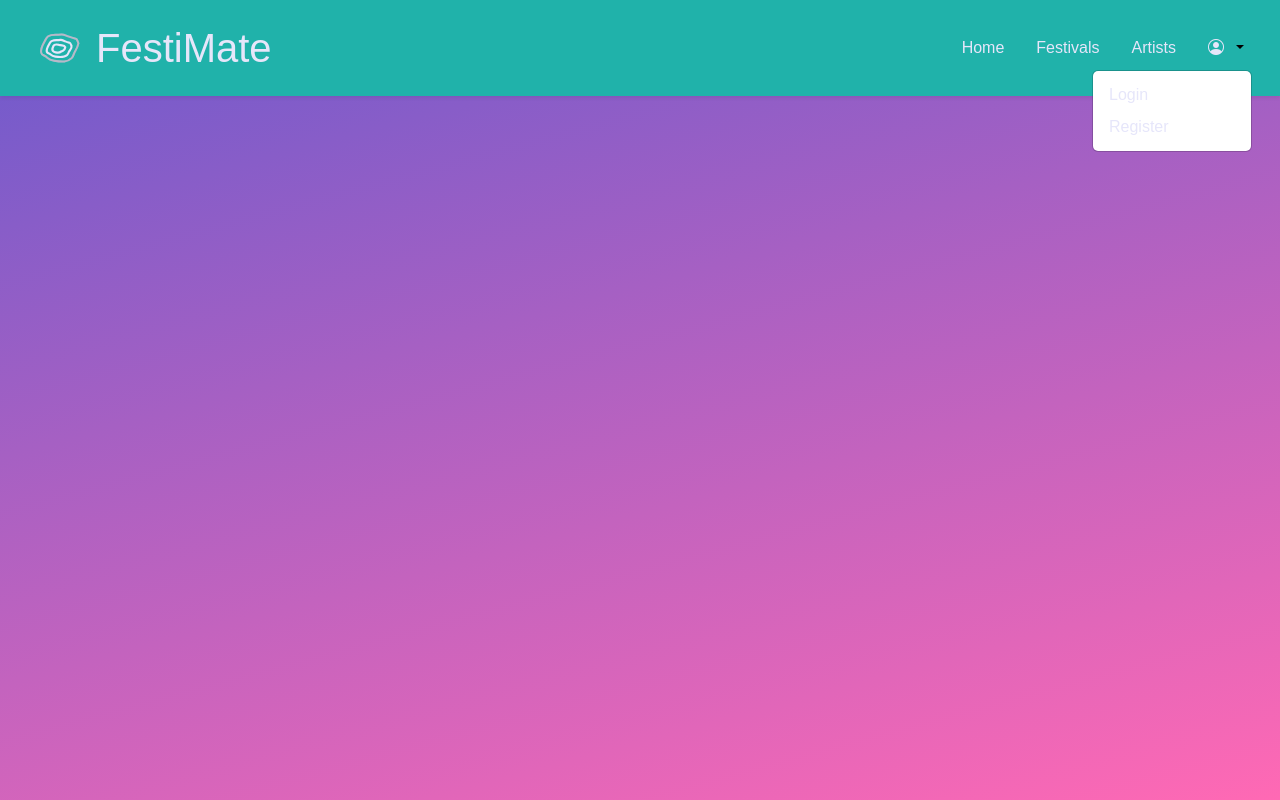
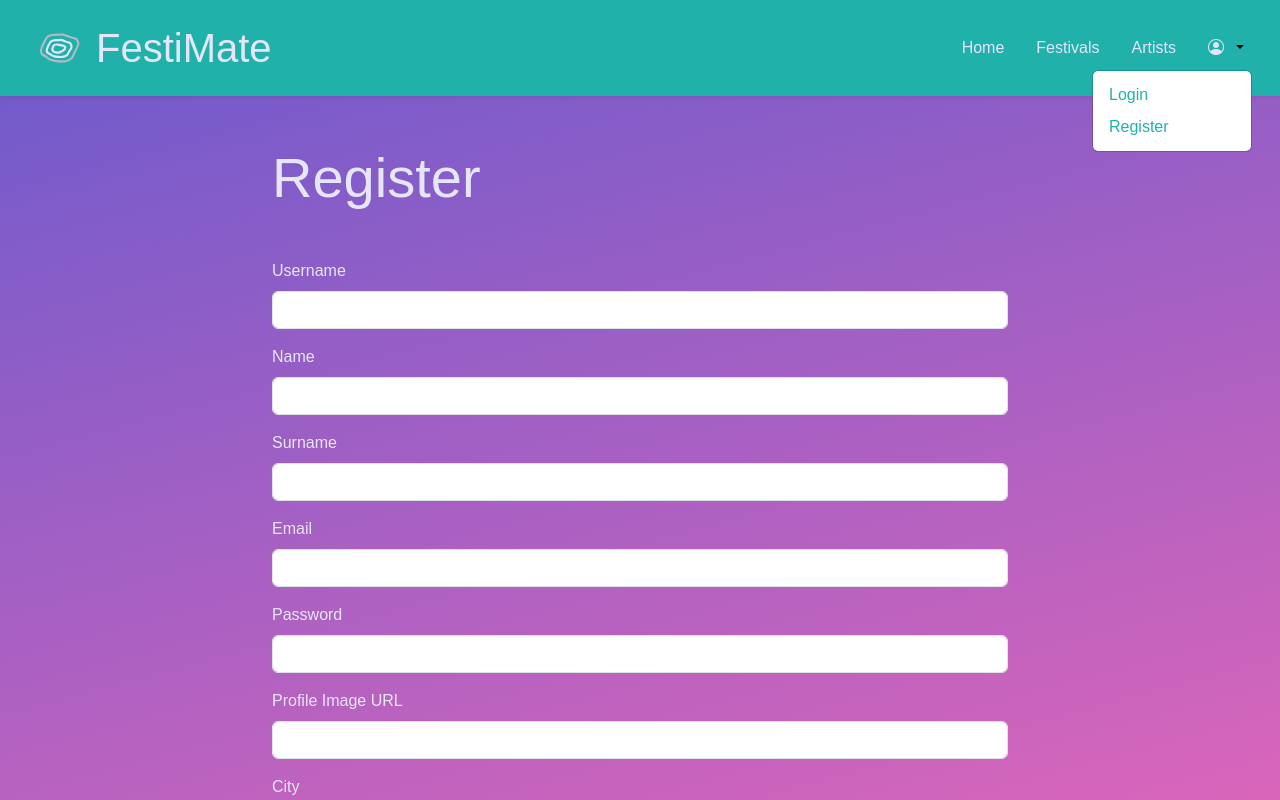
Before and after one commit to ZairaStra/Capstone---FestiMate, a React (Vite) app in the folder capstone_fe/: page /register in a window 1280 px wide. Both pictures are taken after a click on the button 1225 px from the left and 48 px from the top of the page. Shown: the top 800 px of the page. Built offline with nearby package versions, Linux system fonts and the light colour scheme; a web font is replaced by a local one.

Commit message:
added registration page and fixed login page

```diff
--- a/capstone_fe/src/App.css
+++ b/capstone_fe/src/App.css
@@ -1,7 +1,12 @@
 @import url("https://fonts.googleapis.com/css2?family=Asap+Condensed:ital,wght@0,200;0,300;0,400;0,500;0,600;0,700;0,800;0,900;1,200;1,300;1,400;1,500;1,600;1,700;1,800;1,900&display=swap");
 
+#root {
+  min-height: 100vh;
+  display: flex;
+  flex-direction: column;
+}
+
 body {
-  min-height: 100vh;
   margin: 0;
   font-family: "Asap Condensed", sans-serif;
   font-size: 1rem;
@@ -70,7 +75,17 @@ h6 {
   transition: color 0.2s;
 }
 
+.nav-dropdown-links {
+  color: #20b2aa;
+  text-decoration: none;
+  transition: color 0.2s;
+}
+
 .links:hover {
+  color: #ff69b4;
+}
+
+.nav-dropdown-links:hover {
   color: #ff69b4;
 }
 
--- a/capstone_fe/src/App.jsx
+++ b/capstone_fe/src/App.jsx
@@ -11,6 +11,8 @@ import Festivals from "./pages/public/Festivals";
 import FestivalDetail from "./pages/public/FestivalDetail";
 import Artists from "./pages/public/Artists";
 import ArtistDetail from "./pages/public/ArtistDetail";
+import Login from "./pages/public/Login";
+import Registration from "./pages/public/Registration";
 
 function App() {
   const userRole = useSelector((state) => state.user.role);
@@ -23,8 +25,8 @@ function App() {
     <BrowserRouter>
       <FestiMateNav />
       <Routes>
-        {/*<Route path="/login" element={<Login />} />
-        <Route path="/register" element={<Register />} />*/}
+        <Route path="/login" element={<Login />} />
+        <Route path="/register" element={<Registration />} />
         <Route path="/" element={<Homepage />} />
         <Route path="/festivals" element={<Festivals userRole={userRole} />} />
         <Route path="/festivals/:id" element={<FestivalDetail userRole={userRole} />} />
--- a/capstone_fe/src/components/FestiMateNav.jsx
+++ b/capstone_fe/src/components/FestiMateNav.jsx
@@ -1,11 +1,12 @@
 import { Navbar, Container, Nav, NavDropdown, Image } from "react-bootstrap";
-import { Link, NavLink } from "react-router-dom";
+import { Link, NavLink, useNavigate } from "react-router-dom";
 import { useSelector } from "react-redux";
 import logo from "../assets/logo_mauve.svg";
 import { useEffect, useState } from "react";
 
 const FestiMateNav = () => {
   const user = useSelector((state) => state.user);
+  const navigate = useNavigate();
 
   const [showNav, setShowNav] = useState(true);
   const [lastScroll, setLastScroll] = useState(0);
@@ -20,10 +21,40 @@ const FestiMateNav = () => {
       }
       setLastScroll(currentScroll);
     };
-
     window.addEventListener("scroll", handleScroll);
     return () => window.removeEventListener("scroll", handleScroll);
   }, [lastScroll]);
+
+  const handleLogout = () => {
+    localStorage.removeItem("token");
+    navigate("/login");
+  };
+
+  const token = localStorage.getItem("token");
+  const isLoggedIn = !!token;
+
+  const renderUserIcon = () => {
+    if (isLoggedIn && user.avatar) {
+      return (
+        <Image
+          src={user.avatar}
+          roundedCircle
+          width="30"
+          height="30"
+          className="icons"
+          style={{ objectFit: "cover" }}
+          onError={(e) => {
+            e.currentTarget.onerror = null;
+            e.currentTarget.replaceWith(<i className="bi bi-person-circle icons" style={{ color: "#ff69b4", fontSize: "1.5rem" }}></i>);
+          }}
+        />
+      );
+    } else if (isLoggedIn && !user.avatar) {
+      return <i className="bi bi-person-circle icons" style={{ color: "#6a5acd", fontSize: "1.5rem" }}></i>;
+    } else {
+      return <i className="bi bi-person-circle icons"></i>;
+    }
+  };
 
   return (
     <Navbar expand="lg" className={`navbar-festimate shadow-sm py-3 ${showNav ? "navbar-visible" : "navbar-hidden"}`}>
@@ -47,36 +78,30 @@ const FestiMateNav = () => {
               Artists
             </Nav.Link>
 
-            <NavDropdown
-              title={
-                user.isLoggedIn ? (
-                  <Image src={user.avatar} roundedCircle width="30" height="30" className="icons" style={{ objectFit: "cover" }} />
-                ) : (
-                  <i className="bi bi-person-circle icons"></i>
-                )
-              }
-              id="user-nav-dropdown"
-              align="end"
-            >
-              {user.isLoggedIn ? (
+            <NavDropdown title={renderUserIcon()} id="user-nav-dropdown" align="end">
+              {isLoggedIn ? (
                 <>
-                  <NavDropdown.Item as={Link} to="/wishlist" className="links">
+                  <NavDropdown.Item as={Link} to="/wishlist" className="nav-dropdown-links">
                     Wishlist
                   </NavDropdown.Item>
-                  <NavDropdown.Item as={Link} to="/reservations" className="links">
+                  <NavDropdown.Item as={Link} to="/reservations" className="nav-dropdown-links">
                     Reservations
                   </NavDropdown.Item>
                   <NavDropdown.Divider />
-                  <NavDropdown.Item as={Link} to="/settings" className="links">
+                  <NavDropdown.Item as={Link} to="/settings" className="nav-dropdown-links">
                     Settings
+                  </NavDropdown.Item>
+                  <NavDropdown.Divider />
+                  <NavDropdown.Item onClick={handleLogout} className="nav-dropdown-links">
+                    Logout
                   </NavDropdown.Item>
                 </>
               ) : (
                 <>
-                  <NavDropdown.Item as={Link} to="/login" className="links">
+                  <NavDropdown.Item as={Link} to="/login" className="nav-dropdown-links">
                     Login
                   </NavDropdown.Item>
-                  <NavDropdown.Item as={Link} to="/register" className="links">
+                  <NavDropdown.Item as={Link} to="/register" className="nav-dropdown-links">
                     Register
                   </NavDropdown.Item>
                 </>
--- /dev/null
+++ b/capstone_fe/src/pages/public/Login.jsx
@@ -0,0 +1,76 @@
+import { useState } from "react";
+import { useNavigate, useLocation, Link } from "react-router-dom";
+import { Container, Row, Col, Form, Button, Alert, Spinner } from "react-bootstrap";
+
+const Login = () => {
+  const navigate = useNavigate();
+  const location = useLocation();
+  const from = location.state?.from || "/";
+
+  const [email, setEmail] = useState("");
+  const [password, setPassword] = useState("");
+  const [loading, setLoading] = useState(false);
+  const [error, setError] = useState(null);
+
+  const handleLogin = async (e) => {
+    e.preventDefault();
+    setLoading(true);
+    setError(null);
+
+    try {
+      const res = await fetch("http://localhost:3002/auth/login", {
+        method: "POST",
+        headers: { "Content-Type": "application/json" },
+        body: JSON.stringify({ email, password }),
+      });
+
+      if (!res.ok) {
+        const errData = await res.json();
+        throw new Error(errData.message || "Login failed");
+      }
+
+      const data = await res.json();
+      localStorage.setItem("token", data.token);
+      navigate(from, { replace: true });
+    } catch (err) {
+      setError(err.message);
+    } finally {
+      setLoading(false);
+    }
+  };
+
+  return (
+    <Container className="mt-3 py-5">
+      <Row className="justify-content-center align-items-center" style={{ minHeight: "80vh" }}>
+        <Col xs={12} md={6}>
+          <h2 className="display-4">Login</h2>
+          {error && <Alert variant="danger">{error}</Alert>}
+          <Form onSubmit={handleLogin}>
+            <Form.Group className="mb-3" controlId="email">
+              <Form.Label>Email</Form.Label>
+              <Form.Control type="email" placeholder="Enter email" value={email} onChange={(e) => setEmail(e.target.value)} required />
+            </Form.Group>
+
+            <Form.Group className="mb-3" controlId="password">
+              <Form.Label>Password</Form.Label>
+              <Form.Control type="password" placeholder="Enter password" value={password} onChange={(e) => setPassword(e.target.value)} required />
+            </Form.Group>
+
+            <Button type="submit" className="btn-festimate" disabled={loading}>
+              {loading ? <Spinner animation="grow" size="sm" /> : "Login"}
+            </Button>
+          </Form>
+
+          <Form.Text className="text-muted mt-3 d-block">
+            Don't have an account?{" "}
+            <Link className="links" to="/register">
+              Register
+            </Link>
+          </Form.Text>
+        </Col>
+      </Row>
+    </Container>
+  );
+};
+
+export default Login;
--- /dev/null
+++ b/capstone_fe/src/pages/public/Registration.jsx
@@ -0,0 +1,135 @@
+import { useState, useEffect } from "react";
+import { useNavigate, useLocation } from "react-router-dom";
+import { Container, Row, Col, Form, Button, Alert } from "react-bootstrap";
+
+const Registration = () => {
+  const navigate = useNavigate();
+  const location = useLocation();
+  const from = location.state?.from || "/";
+
+  const [form, setForm] = useState({
+    username: "",
+    name: "",
+    surname: "",
+    email: "",
+    password: "",
+    profileImg: "",
+    city: "",
+    country: "",
+    role: "ARTIST_MANAGER",
+  });
+  const [error, setError] = useState(null);
+  const [isAdminCreation, setIsAdminCreation] = useState(false);
+
+  useEffect(() => {
+    const token = localStorage.getItem("token");
+    if (token) {
+      try {
+        const payload = JSON.parse(atob(token.split(".")[1]));
+        if (payload.role === "SYSTEM_ADMIN") {
+          setIsAdminCreation(true);
+        }
+      } catch (err) {
+        console.error("Invalid token", err);
+      }
+    }
+  }, []);
+
+  const handleChange = (e) => setForm({ ...form, [e.target.name]: e.target.value });
+
+  const handleSubmit = async (e) => {
+    e.preventDefault();
+    setError(null);
+
+    try {
+      const endpoint = isAdminCreation ? "/register" : "/register";
+      const headers = { "Content-Type": "application/json" };
+      if (isAdminCreation) {
+        headers["Authorization"] = `Bearer ${localStorage.getItem("token")}`;
+      }
+      const res = await fetch(`http://localhost:3002${endpoint}`, {
+        method: "POST",
+        headers,
+        body: JSON.stringify(form),
+      });
+
+      if (!res.ok) {
+        const data = await res.json();
+        throw new Error(data.message || "Registration failed");
+      }
+
+      navigate(from, { replace: true });
+    } catch (err) {
+      setError(err.message);
+    }
+  };
+
+  return (
+    <Container className="my-5 py-5">
+      <Row className="justify-content-center">
+        <Col xs={12} md={8}>
+          <h2 className="display-4 my-5">Register</h2>
+          {error && <Alert variant="danger">{error}</Alert>}
+          <Form onSubmit={handleSubmit}>
+            <Form.Group className="mb-3">
+              <Form.Label>Username</Form.Label>
+              <Form.Control name="username" value={form.username} onChange={handleChange} required />
+            </Form.Group>
+            <Form.Group className="mb-3">
+              <Form.Label>Name</Form.Label>
+              <Form.Control name="name" value={form.name} onChange={handleChange} required />
+            </Form.Group>
+            <Form.Group className="mb-3">
+              <Form.Label>Surname</Form.Label>
+              <Form.Control name="surname" value={form.surname} onChange={handleChange} required />
+            </Form.Group>
+            <Form.Group className="mb-3">
+              <Form.Label>Email</Form.Label>
+              <Form.Control type="email" name="email" value={form.email} onChange={handleChange} required />
+            </Form.Group>
+            <Form.Group className="mb-3">
+              <Form.Label>Password</Form.Label>
+              <Form.Control type="password" name="password" value={form.password} onChange={handleChange} required />
+            </Form.Group>
+
+            {!isAdminCreation && (
+              <>
+                <Form.Group className="mb-3">
+                  <Form.Label>Profile Image URL</Form.Label>
+                  <Form.Control name="profileImg" value={form.profileImg} onChange={handleChange} />
+                </Form.Group>
+                <Form.Group className="mb-3">
+                  <Form.Label>City</Form.Label>
+                  <Form.Control name="city" value={form.city} onChange={handleChange} />
+                </Form.Group>
+                <Form.Group className="mb-3">
+                  <Form.Label>Country</Form.Label>
+                  <Form.Control name="country" value={form.country} onChange={handleChange} />
+                </Form.Group>
+              </>
+            )}
+
+            {isAdminCreation && (
+              <Form.Group className="mb-3">
+                <Form.Label>Role</Form.Label>
+                <Form.Select name="role" value={form.role} onChange={handleChange}>
+                  <option value="SYSTEM_ADMIN">System Admin</option>
+                  <option value="ARTIST_MANAGER">Artist Manager</option>
+                  <option value="FESTIVAL_MANAGER">Festival Manager</option>
+                  <option value="RESERVATION_MANAGER">Reservation Manager</option>
+                  <option value="USER_MANAGER">User Manager</option>
+                </Form.Select>
+              </Form.Group>
+            )}
+
+            <Button type="submit" className="btn-festimate">
+              Register
+            </Button>
+          </Form>
+        </Col>
+      </Row>
+    </Container>
+  );
+};
+
+export default Registration;
```
